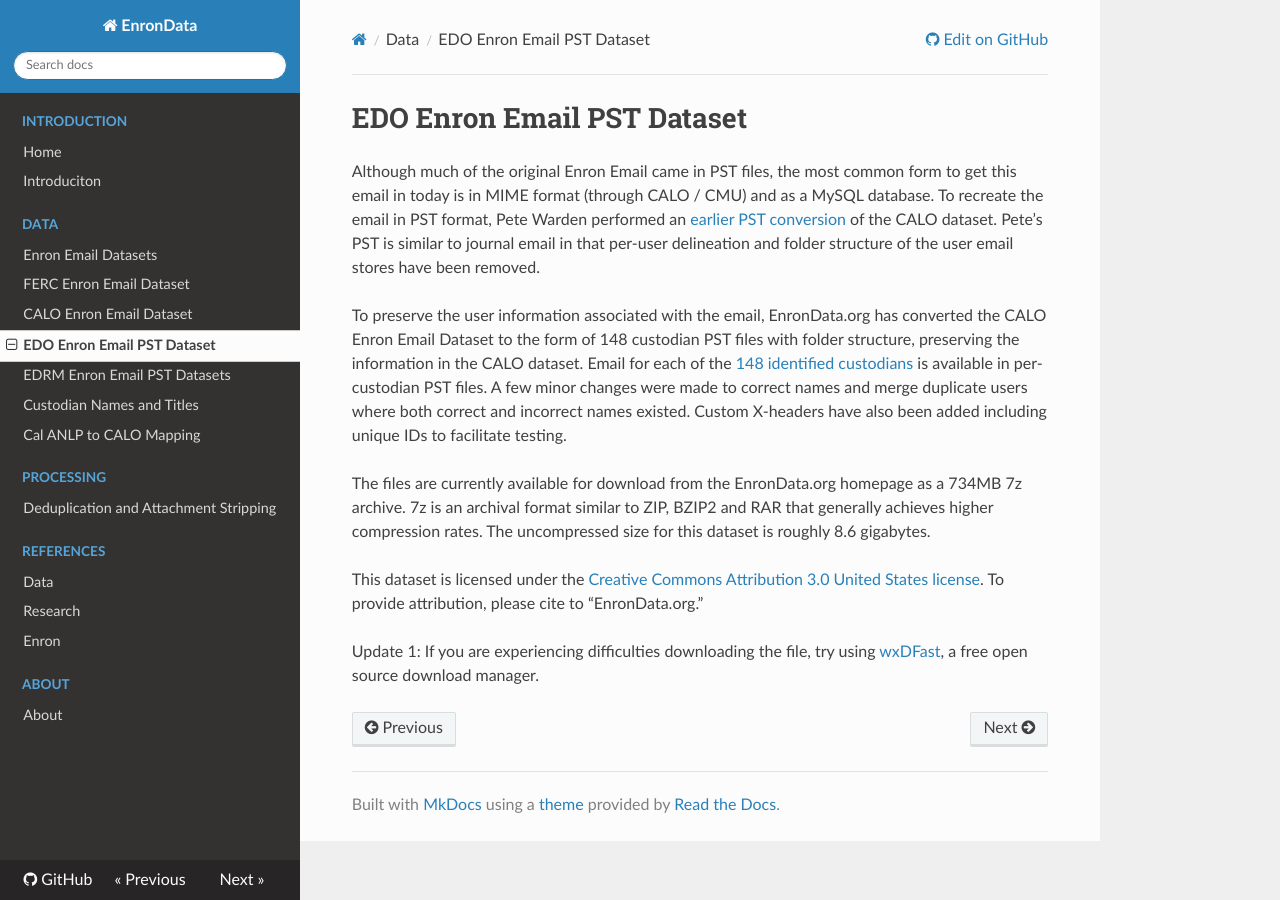
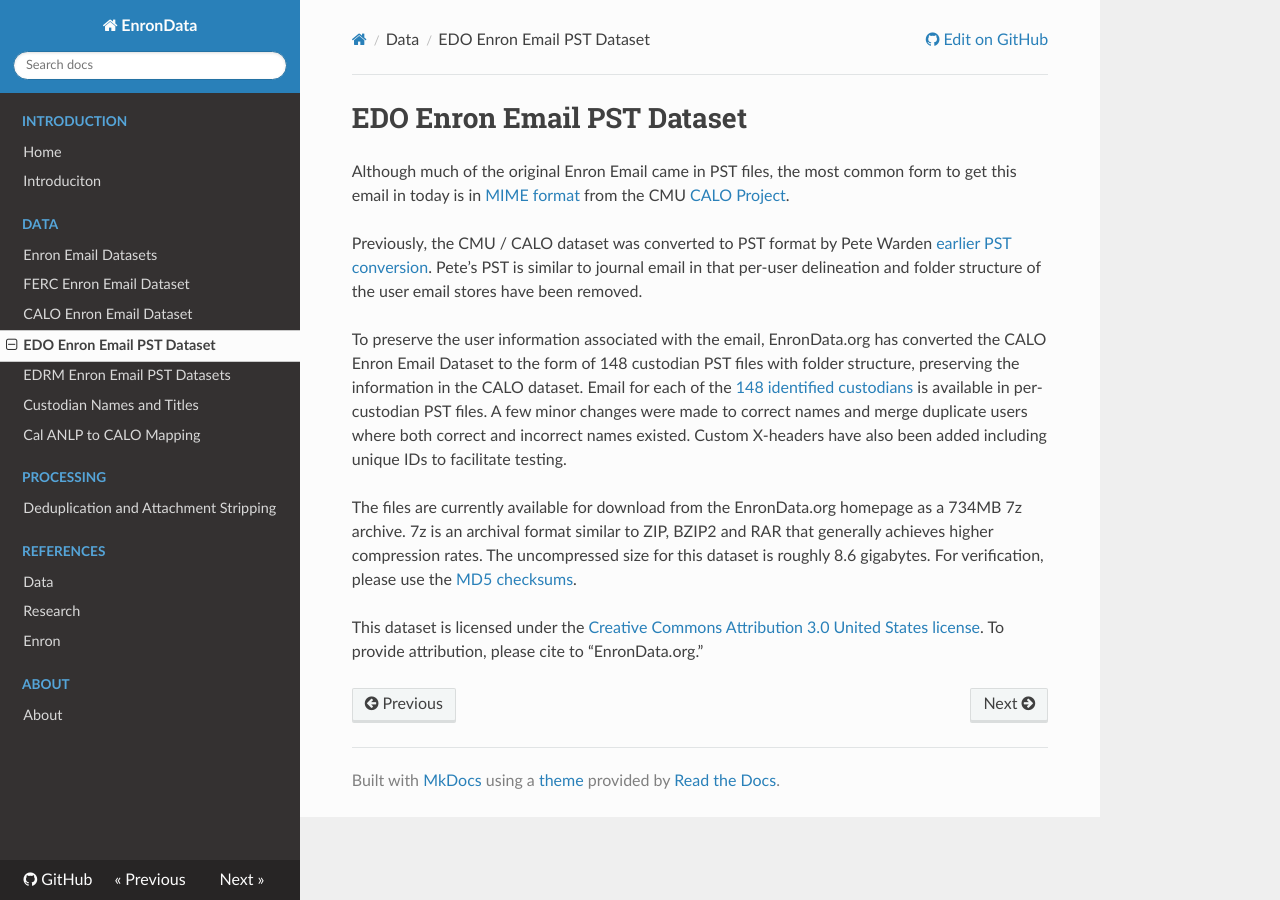
Before and after one commit to enrondata/enrondata, an MkDocs documentation site: the page built from docs/data/edo-enron-email-pst-dataset.md, in a window 1280 px wide. Built offline with MkDocs 1.6.1, drawn with Linux system fonts in a browser that asks for light colours; nearby versions of some CDN libraries; old or Windows-style settings are respelled for this version of MkDocs.

Commit message:
update docs

```diff
--- a/docs/data/edo-enron-email-pst-dataset.md
+++ b/docs/data/edo-enron-email-pst-dataset.md
@@ -1,11 +1,11 @@
 # EDO Enron Email PST Dataset
 
-Although much of the original Enron Email came in PST files, the most common form to get this email in today is in MIME format (through CALO / CMU) and as a MySQL database. To recreate the email in PST format, Pete Warden performed an [earlier PST conversion](https://petewarden.com/2008/03/25/how-to-conver-1/) of the CALO dataset. Pete’s PST is similar to journal email in that per-user delineation and folder structure of the user email stores have been removed.
+Although much of the original Enron Email came in PST files, the most common form to get this email in today is in [MIME format](https://www.cs.cmu.edu/~./enron/) from the CMU [CALO Project](http://www.ai.sri.com/project/CALO).
+
+Previously, the CMU / CALO dataset was converted to PST format by Pete Warden [earlier PST conversion](https://petewarden.com/2008/03/25/how-to-conver-1/). Pete’s PST is similar to journal email in that per-user delineation and folder structure of the user email stores have been removed.
 
 To preserve the user information associated with the email, EnronData.org has converted the CALO Enron Email Dataset to the form of 148 custodian PST files with folder structure, preserving the information in the CALO dataset. Email for each of the [148 identified custodians](https://github.com/enrondata/enrondata/blob/master/data/misc/edo_enron-custodians-data.html) is available in per-custodian PST files. A few minor changes were made to correct names and merge duplicate users where both correct and incorrect names existed. Custom X-headers have also been added including unique IDs to facilitate testing.
 
-The files are currently available for download from the EnronData.org homepage as a 734MB 7z archive. 7z is an archival format similar to ZIP, BZIP2 and RAR that generally achieves higher compression rates. The uncompressed size for this dataset is roughly 8.6 gigabytes.
+The files are currently available for download from the EnronData.org homepage as a 734MB 7z archive. 7z is an archival format similar to ZIP, BZIP2 and RAR that generally achieves higher compression rates. The uncompressed size for this dataset is roughly 8.6 gigabytes. For verification, please use the [MD5 checksums](https://github.com/enrondata/enrondata/blob/master/data/misc/edo_pst_dataset_md5sum.log).
 
 This dataset is licensed under the [Creative Commons Attribution 3.0 United States license](http://creativecommons.org/licenses/by/3.0/us/). To provide attribution, please cite to “EnronData.org.”
-
-Update 1: If you are experiencing difficulties downloading the file, try using [wxDFast](http://dfast.sourceforge.net/), a free open source download manager.
```
